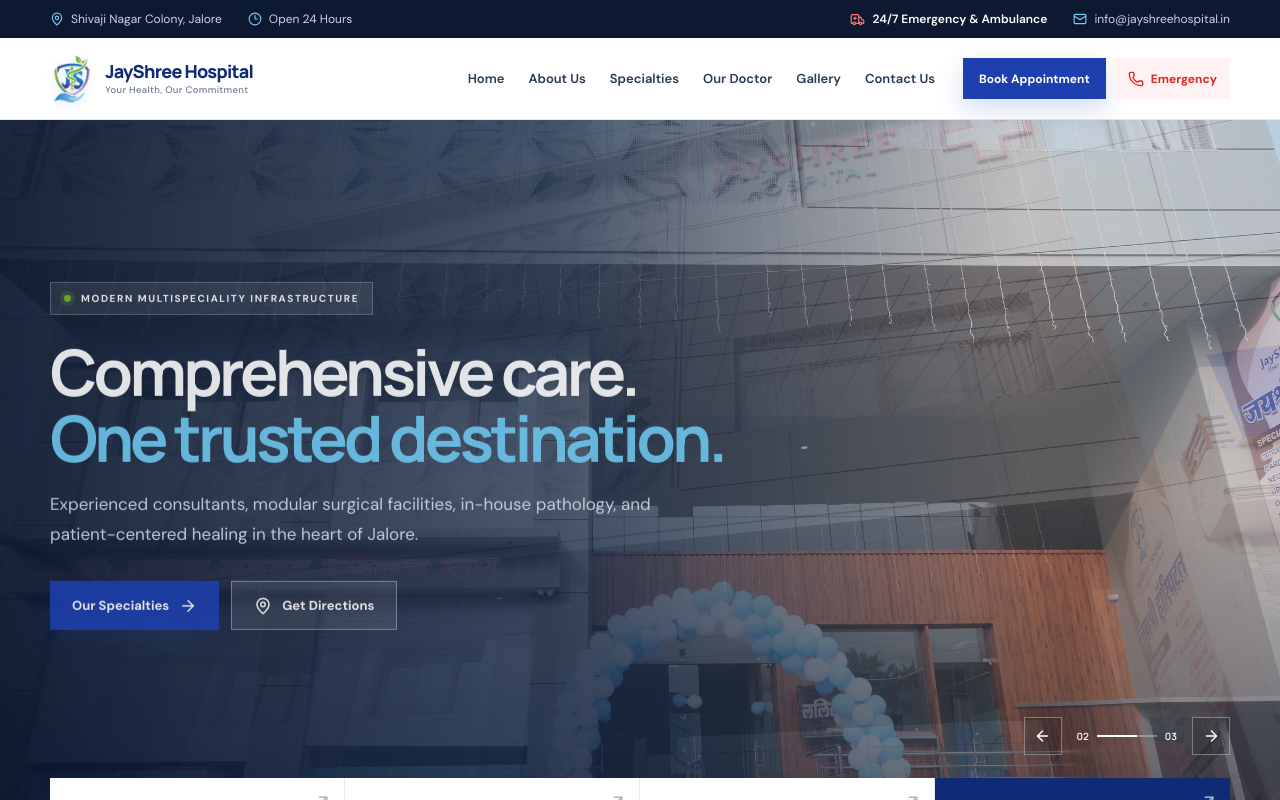
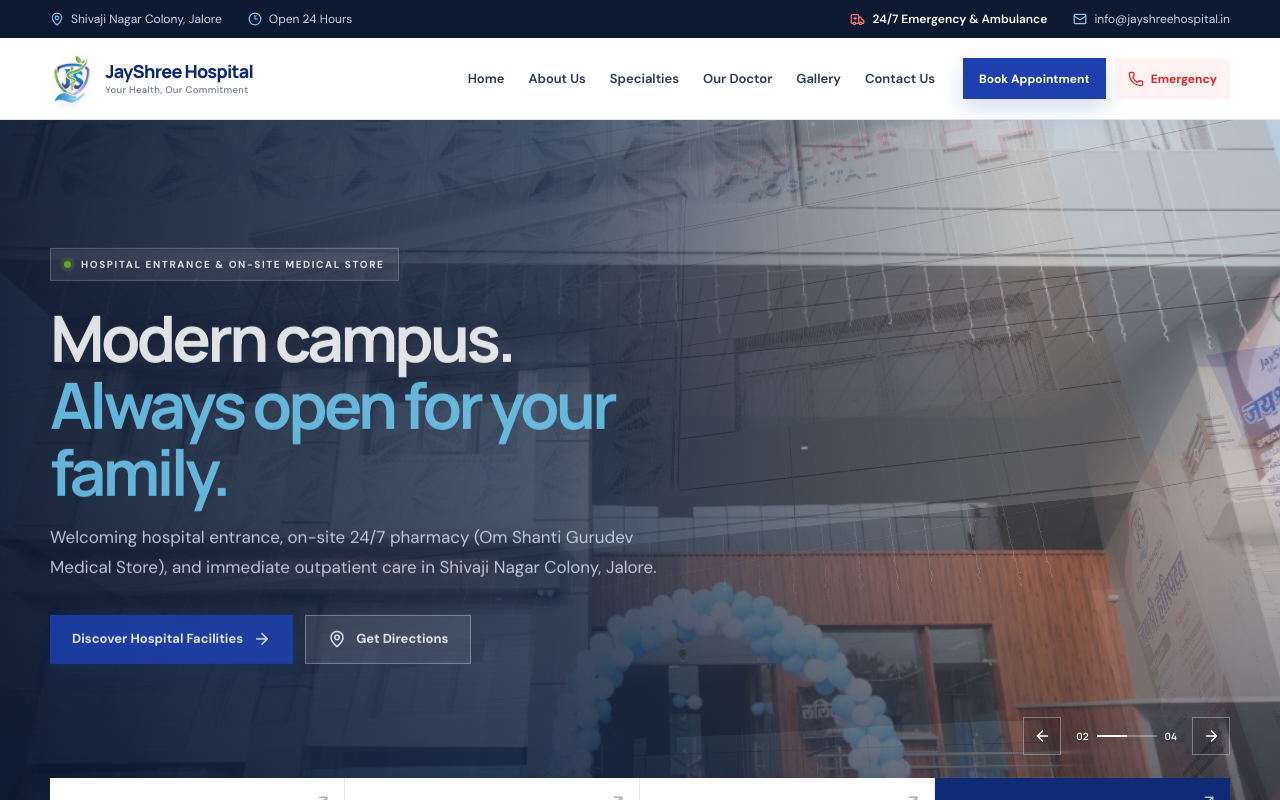
Before and after one commit to Shankarsuthar27/jay-shree-hospital, a React (Vite) app: page / in a window 1280 px wide. Shown: the top 800 px of the page. Built offline with nearby package versions, Linux system fonts and the light colour scheme; the HTML template or start-up script is replaced by a standard one.

Commit message:
feat: add hospital entrance and medical store image to header slider and gallery

```diff
--- a/src/App.tsx
+++ b/src/App.tsx
@@ -146,6 +146,18 @@ const heroSlides = [
     ),
     text: 'Your Health, Our Commitment — state-of-the-art multispecialty care, advanced diagnostics, and 24/7 emergency support under expert guidance.',
     primaryBtn: { text: 'Book An Appointment', href: '#appointment', isEmergency: false },
+  },
+  {
+    image: '/images/entrance.jpg',
+    badge: 'Hospital Entrance & On-Site Medical Store',
+    title: (
+      <>
+        Modern campus.<br />
+        <em>Always open for your family.</em>
+      </>
+    ),
+    text: 'Welcoming hospital entrance, on-site 24/7 pharmacy (Om Shanti Gurudev Medical Store), and immediate outpatient care in Shivaji Nagar Colony, Jalore.',
+    primaryBtn: { text: 'Discover Hospital Facilities', href: '#about', isEmergency: false },
   },
   {
     image: '/images/main2.jpg',
@@ -589,6 +601,7 @@ function PageHero({ title, crumb, image }: { title: string; crumb: string; image
 
 const galleryImages = [
   ['/images/main1.jpg', 'JayShree Hospital modern exterior facade', 'Exterior'],
+  ['/images/entrance.jpg', 'Hospital main entrance & 24/7 medical store', 'Exterior'],
   ['/images/main2.jpg', 'Hospital entrance and patient access', 'Exterior'],
   ['/images/ambulance.jpg', '24/7 JayShree Hospital Emergency Ambulance Unit', 'Exterior'],
   ['/images/DSCF0537.jpg', 'Contemporary hospital architecture', 'Exterior'],
```
Also changed, not shown: public/images/entrance.jpg (added), public/images/hospital-entrance.jpg (added).
